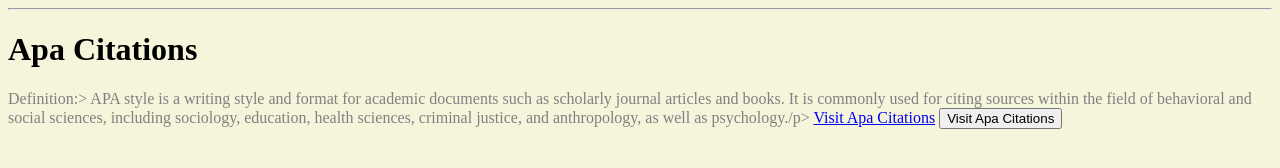
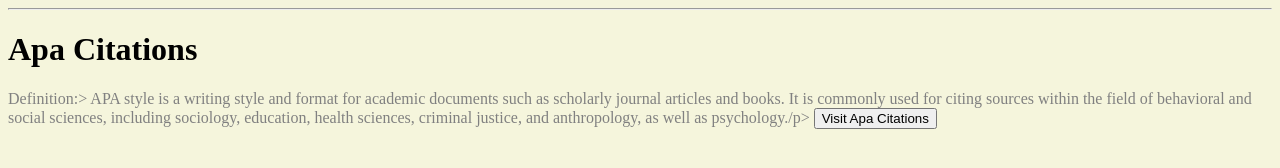
Before and after one commit to cisse-o/virtual, a plain HTML site: page index.html in a window 1280 px wide. Drawn offline with Linux system fonts and the light colour scheme.

Commit message:
Update index.html

```diff
--- a/index.html
+++ b/index.html
@@ -7,8 +7,6 @@
 <p style="color:grey;">Definition:> APA style is a writing style and format for academic documents such as scholarly journal articles and books. It is commonly used for citing sources within the field of behavioral and social sciences, including sociology, education, health sciences, criminal justice, and anthropology, as well as psychology./p>
 
 
-<a href="https://www.scribbr.com/citation/generator/apa/">Visit Apa Citations</a>
-
-  <button type="button" onclick="<a href="https://www.scribbr.com/citation/generator/apa/">Visit Apa Citations</a>
+  <button type="button" onclick="https://www.scribbr.com/citation/generator/apa/;">Visit Apa Citations</button>
 
 </html>
```
